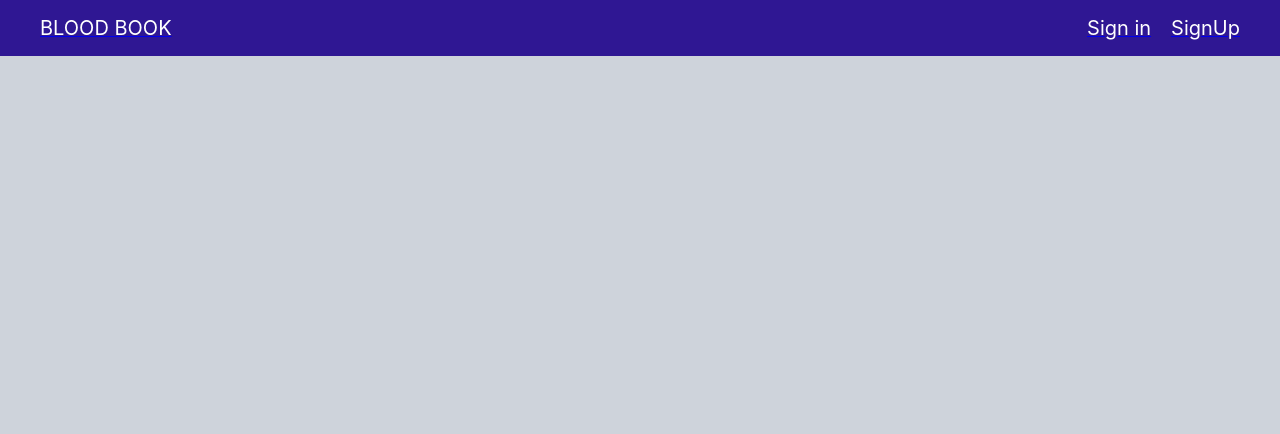
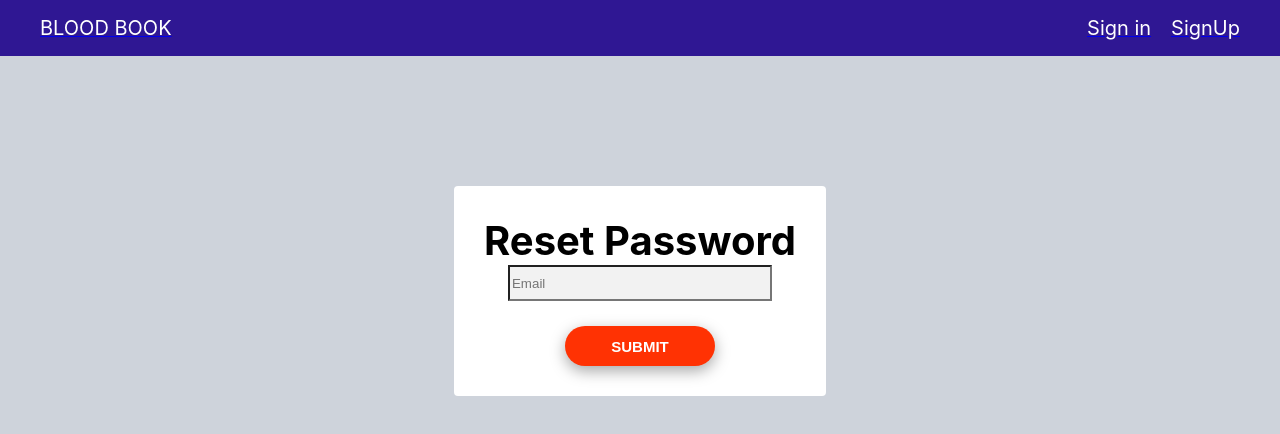
Before and after one commit to Kaligi-Shankar/NewBook, a React (Create React App) app: page /forgetPassword in a window 1280 px wide. Shown: the top 434 px of the page. Built offline with nearby package versions, Linux system fonts and the light colour scheme.

Commit message:
implemented forgot password page

```diff
--- a/src/App.js
+++ b/src/App.js
@@ -5,6 +5,7 @@ import Login from './Components/LoginForm';
 import SignUpForm from './Components/SignupForm';
 import Home from './Components/Home';
 import Myprofile from './Components/Myprofile';
+import ForgetPassword from './Components/ForgetPassword';
 
 const NavBar = React.lazy(()=>import('./Components/NavBar'))
 
@@ -25,6 +26,7 @@ function App() {
           <Route exact path="/login" element={<Login/>} />
           <Route exact path="/signup" element={<SignUpForm/>} />
           <Route exact path="/myprofile" element={<Myprofile/>} />
+          <Route exact path="/forgetPassword" element={<ForgetPassword/>} />
         </Routes>
         </div>
     </div>
--- /dev/null
+++ b/src/Components/ForgetPassword.css
@@ -0,0 +1,5 @@
+.Reset-container{
+  display: flex;
+  justify-content: center;
+  align-items: center;
+}
--- /dev/null
+++ b/src/Components/ForgetPassword.jsx
@@ -0,0 +1,47 @@
+import React from 'react'
+import './ForgetPassword.css'
+const ForgetPassword = () => {
+    const [formData, setFormData] = React.useState({
+        email: '',
+      });
+
+
+const handleChange = (e) => {
+        const { name, value } = e.target;
+        setFormData({
+          ...formData,
+          [name]: value,
+        });
+      };
+
+const handleSubmit=(e)=>{
+    e.preventDefault();
+
+}
+
+  return (
+    <div className='Reset-container'>
+    <div className='grid1' style={{backgroundColor: "#FFFFFF", padding: "30px", marginTop: "130px", borderRadius: "4px"}}>
+        <span>Reset Password</span>
+        <form onSubmit={handleSubmit} autoComplete='off'>
+        <div>
+          <input
+            type="email"
+            id="email"
+            name="email"
+            placeholder='Email'
+            value={formData.email}
+            onChange={handleChange}
+            required
+          />
+        </div>
+        <div className='sign-button-section'>
+        <button type="submit">SUBMIT</button>
+        </div>
+      </form>
+    </div>
+    </div>
+  )
+}
+
+export default ForgetPassword
--- a/src/Components/LoginForm.jsx
+++ b/src/Components/LoginForm.jsx
@@ -4,6 +4,9 @@ import {store} from '../App';
 import './login.css'
 import { Link } from "react-router-dom";
 import { Navigate } from 'react-router-dom';
+import LinkedInIcon from '@mui/icons-material/LinkedIn';
+import FacebookIcon from '@mui/icons-material/Facebook';
+import MailOutlineIcon from '@mui/icons-material/MailOutline'
 import config from '../config'
 const baseurl = config.baseUrl
 
@@ -45,6 +48,11 @@ const [token, setToken]= useContext(store)
       <div className='grid-container'>
       <div className='grid1'>
         <span>Sign in</span>
+        <div className='icon-grid'>
+            <a href='https://www.facebook.com'><FacebookIcon  className='socialIcon'/></a>
+            <a href='https://www.gmail.com'><MailOutlineIcon className='socialIcon' /></a>
+            <a href='https://www.linkedin.com'><LinkedInIcon className='socialIcon' /></a>
+          </div>
         <p> Use your account</p>
         <form onSubmit={handleSubmit} autoComplete='off'>
         <div>
@@ -69,8 +77,8 @@ const [token, setToken]= useContext(store)
             required
           />
         </div>
-        <div>
-        <p>Forgot your password</p>
+        <div className='sign-button-section'>
+        <a href='/forgetPassword'>Forgot your password?</a>
         <button type="submit">SIGN IN</button>
         </div>
       </form>
--- a/src/Components/login.css
+++ b/src/Components/login.css
@@ -108,6 +108,20 @@
     text-decoration: none;
     color: #333; /* Icon color */
   }
-  .socialIcon:{
+  .socialIcon{
     font-size: medium;
   }
+  .sign-button-section{
+    display: flex;
+    flex-direction: column;
+    justify-content: center;
+    align-items: center;
+    gap: 20px;
+  }
+  .sign-button-section a{
+    text-decoration: none;
+    color: black;
+  }
+  .sign-button-section a:hover{
+    color: blue;
+  }
--- a/src/config.js
+++ b/src/config.js
@@ -1,4 +1,4 @@
 const config = {
-    baseUrl: 'http://192.168.1.118:8000', // Development base URL
+    baseUrl: 'http://192.168.1.128:8000', // Development base URL
   };
   export default config;
```
